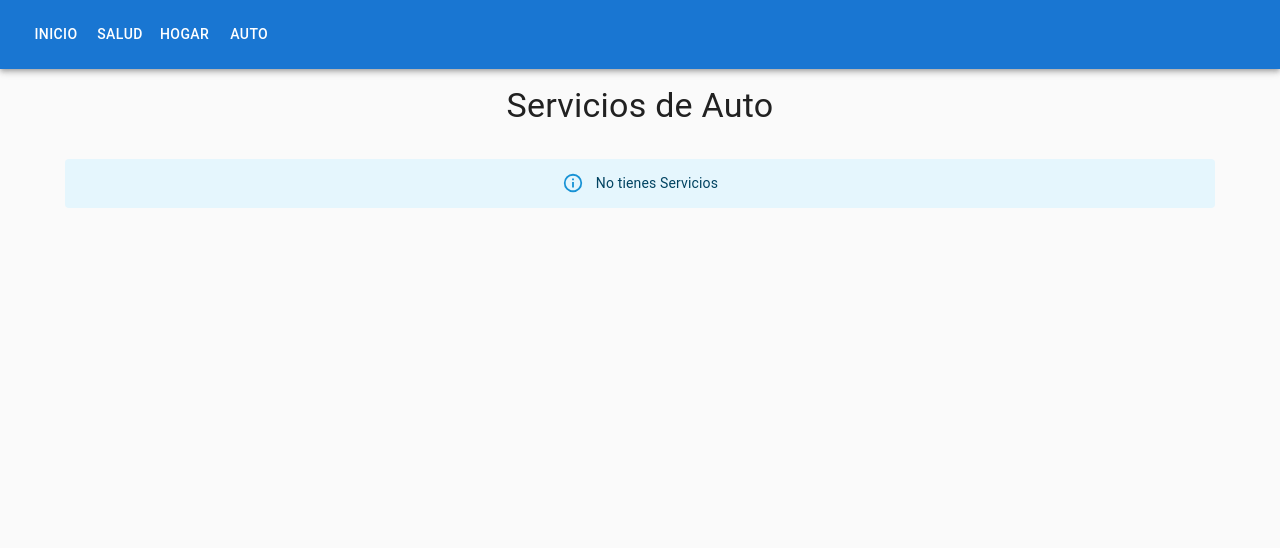
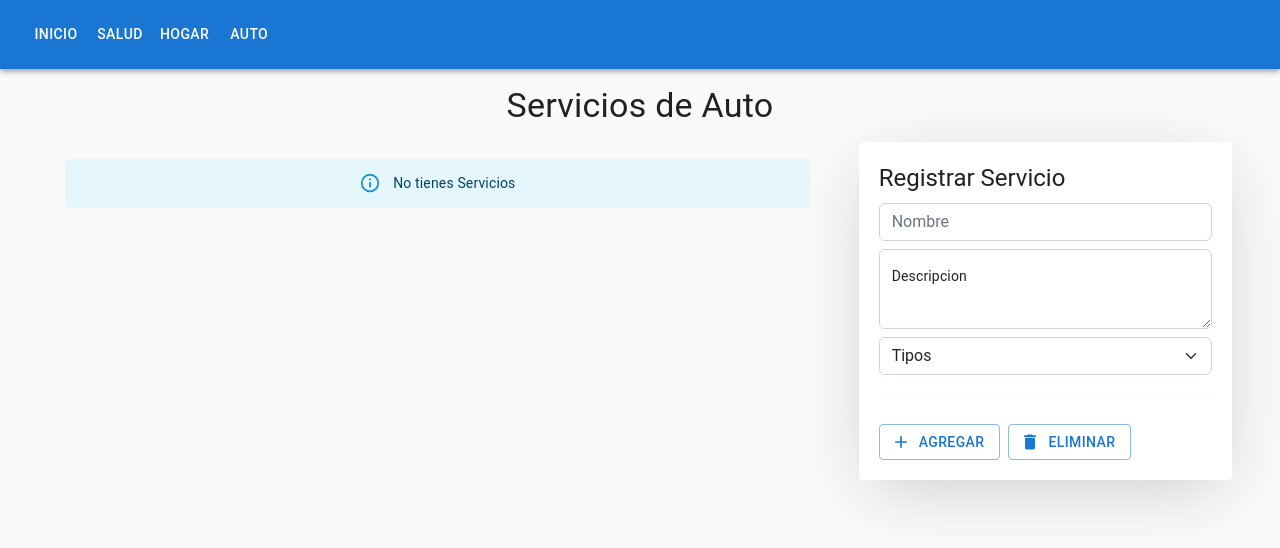
Before and after one commit to brunochan2001/Services-Reactjs, a React (Create React App) app: page /Auto in a window 1280 px wide. Shown: the top 548 px of the page. Built offline with nearby package versions, Linux system fonts and the light colour scheme.

Commit message:
Agrege formulario de registrar servicio a cada una de las paginas

```diff
--- a/src/components/Card/CardGrid.jsx
+++ b/src/components/Card/CardGrid.jsx
@@ -31,7 +31,7 @@ const CardGrid = ({ services, deleteService, editService }) => {
   return (
     <>
       <div className="card-grid-container">
-        <Grid container spacing={4} style={{ justifyContent: 'center' }}>
+        <Grid container spacing={4} style={{ justifyContent: 'start' }}>
           {data.map((service, index) => (
             <Grid item xs={12} sm={6} md={6} lg={4} xl={4} key={index}>
               <CardItem
--- a/src/pages/ServiceAuto/ServiceAuto.jsx
+++ b/src/pages/ServiceAuto/ServiceAuto.jsx
@@ -12,6 +12,7 @@ import {
 import { Grid, Typography } from '@material-ui/core';
 import Spin from '../../components/Spin';
 import './index.css';
+import Form from '../../components/Form';
 
 const ServiceAuto = () => {
   const dispatch = useDispatch();
@@ -54,17 +55,29 @@ const ServiceAuto = () => {
       {loading ? (
         <Spin></Spin>
       ) : (
+        <>
           <main className="main">
             <Grid container spacing={4}>
-            <Grid item xs={12} sm={12} md={12} lg={12}>
+              <Grid
+                item
+                xs={12}
+                sm={12}
+                md={7}
+                lg={8}
+                style={{ position: 'relative' }}
+              >
                 <CardGrid
                   services={services}
                   deleteService={deleteServiceId}
                   editService={openModal}
                 />
               </Grid>
+              <Grid item xs={12} md={5} lg={4}>
+                <Form></Form>
+              </Grid>
             </Grid>
           </main>
+        </>
       )}
       <ModalEditService
         open={open}
--- a/src/pages/ServiceHealth/ServiceHealth.jsx
+++ b/src/pages/ServiceHealth/ServiceHealth.jsx
@@ -11,6 +11,7 @@ import {
 } from '../../store/actions';
 import { Grid, Typography } from '@material-ui/core';
 import Spin from '../../components/Spin';
+import Form from '../../components/Form';
 
 const ServiceHealth = () => {
   const dispatch = useDispatch();
@@ -53,17 +54,29 @@ const ServiceHealth = () => {
       {loading ? (
         <Spin></Spin>
       ) : (
+        <>
           <main className="main">
             <Grid container spacing={4}>
-            <Grid item xs={12} sm={12} md={12} lg={12}>
+              <Grid
+                item
+                xs={12}
+                sm={12}
+                md={7}
+                lg={8}
+                style={{ position: 'relative' }}
+              >
                 <CardGrid
                   services={services}
                   deleteService={deleteServiceId}
                   editService={openModal}
                 />
               </Grid>
+              <Grid item xs={12} md={5} lg={4}>
+                <Form></Form>
+              </Grid>
             </Grid>
           </main>
+        </>
       )}
       <ModalEditService
         open={open}
--- a/src/pages/ServiceHome/ServiceHome.jsx
+++ b/src/pages/ServiceHome/ServiceHome.jsx
@@ -12,6 +12,7 @@ import {
 import { Grid, Typography } from '@material-ui/core';
 import Spin from '../../components/Spin';
 import './index.css';
+import Form from '../../components/Form';
 
 const ServiceHome = () => {
   const dispatch = useDispatch();
@@ -54,17 +55,29 @@ const ServiceHome = () => {
       {loading ? (
         <Spin></Spin>
       ) : (
+        <>
           <main className="main">
             <Grid container spacing={4}>
-            <Grid item xs={12} sm={12} md={12} lg={12}>
+              <Grid
+                item
+                xs={12}
+                sm={12}
+                md={7}
+                lg={8}
+                style={{ position: 'relative' }}
+              >
                 <CardGrid
                   services={services}
                   deleteService={deleteServiceId}
                   editService={openModal}
                 />
               </Grid>
+              <Grid item xs={12} md={5} lg={4}>
+                <Form></Form>
+              </Grid>
             </Grid>
           </main>
+        </>
       )}
       <ModalEditService
         open={open}
```
Lines whose indentation alone changed are shown as unchanged.
